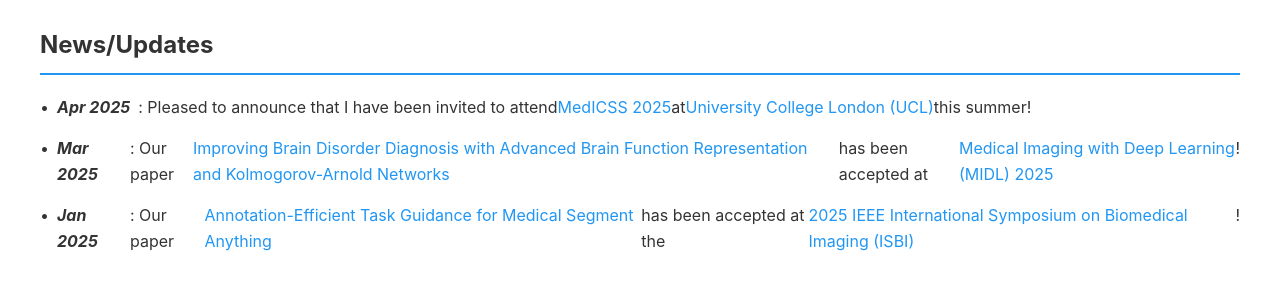
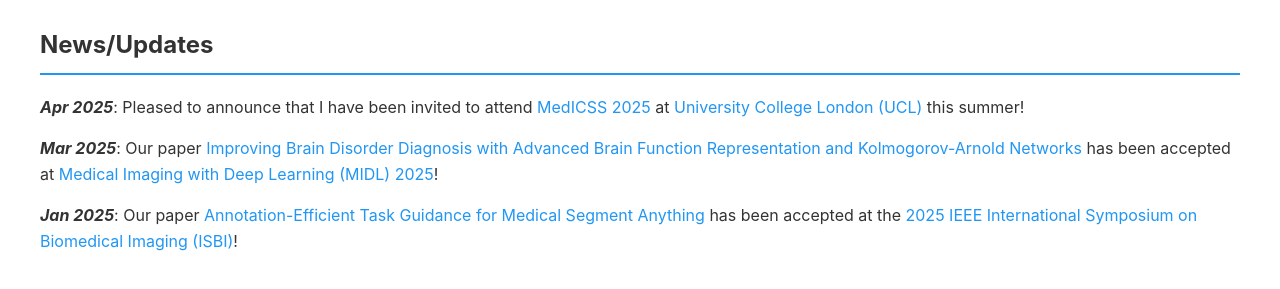
Before and after one commit to tylerbward/tylerbward.github.io, a plain HTML site: page index.html in a window 1280 px wide. Shown: the part 705-994 px from the top of the page. Drawn offline with Linux system fonts and the light colour scheme.

Commit message:
Update style.css

```diff
--- a/assets/css/style.css
+++ b/assets/css/style.css
@@ -1,3 +1,4 @@
+
 /* Root variables for consistent theming */
 :root {
     --primary-color: #2196F3;
@@ -124,34 +125,8 @@ nav ul {
 }
 
 /* News items styles */
-/* Updated news items styles */
 .news-item {
     margin-bottom: 1rem;
-    display: flex;
-    align-items: flex-start;
-}
-
-.news-item p {
-    margin: 0;
-    display: flex;
-    align-items: flex-start;
-}
-
-.news-item p::before {
-    content: "•";
-    margin-right: 0.5rem;
-    flex-shrink: 0;
-}
-
-.news-item i {
-    margin-right: 0.5rem;
-    flex-shrink: 0;
-    min-width: 65px; /* Adjust width as needed for your longest month */
-    display: inline-block;
-}
-
-.news-item a {
-    word-break: break-word;
 }
 
 /* General link styles */
```
